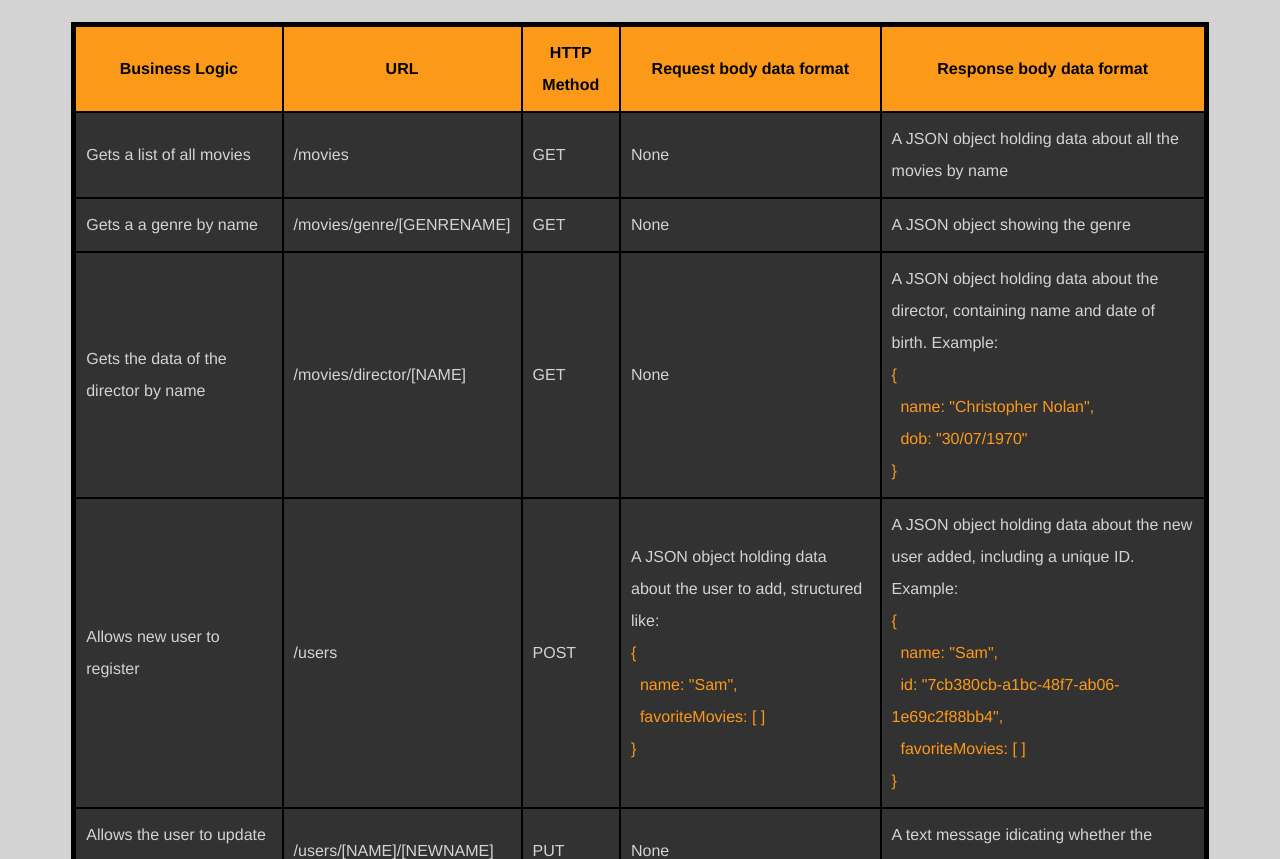
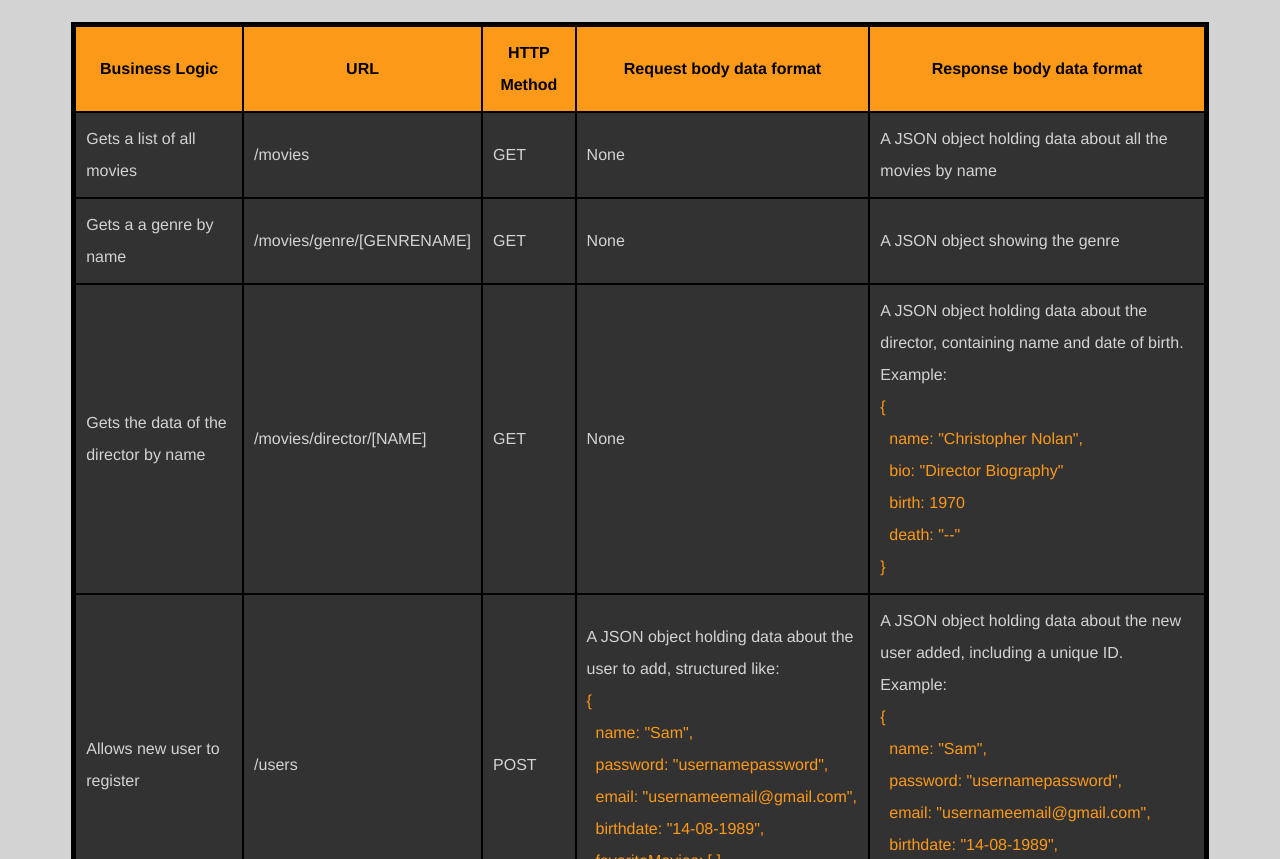
Before and after one commit to samu13813/Movie-API, a website: page public/documentation.html in a window 1280 px wide. Shown: the part 93-952 px from the top of the page. Drawn offline with Linux system fonts and the light colour scheme.

Commit message:
Update documentation.html

```diff
--- a/public/documentation.html
+++ b/public/documentation.html
@@ -40,7 +40,9 @@
         <div class="jsonFormat">
           { <br>
           &nbsp;&nbsp;name: "Christopher Nolan", <br>
-          &nbsp;&nbsp;dob: "30/07/1970" <br>
+          &nbsp;&nbsp;bio: "Director Biography" <br>
+          &nbsp;&nbsp;birth: 1970 <br>
+          &nbsp;&nbsp;death: "--" <br>
           } <br>
         </div>
       </td>
@@ -53,6 +55,9 @@
         <div class="jsonFormat">
           { <br>
           &nbsp;&nbsp;name: "Sam", <br>
+          &nbsp;&nbsp;password: "usernamepassword", <br>
+          &nbsp;&nbsp;email: "usernameemail@gmail.com", <br>
+          &nbsp;&nbsp;birthdate: "14-08-1989", <br>
           &nbsp;&nbsp;favoriteMovies: [ ] <br>
           } <br>
         </div>
@@ -61,7 +66,9 @@
         <div class="jsonFormat">
           { <br>
           &nbsp;&nbsp;name: "Sam", <br>
-          &nbsp;&nbsp;id: "7cb380cb-a1bc-48f7-ab06-1e69c2f88bb4", <br>
+          &nbsp;&nbsp;password: "usernamepassword", <br>
+          &nbsp;&nbsp;email: "usernameemail@gmail.com", <br>
+          &nbsp;&nbsp;birthdate: "14-08-1989", <br>
           &nbsp;&nbsp;favoriteMovies: [ ] <br>
           } <br>
         </div>
```
